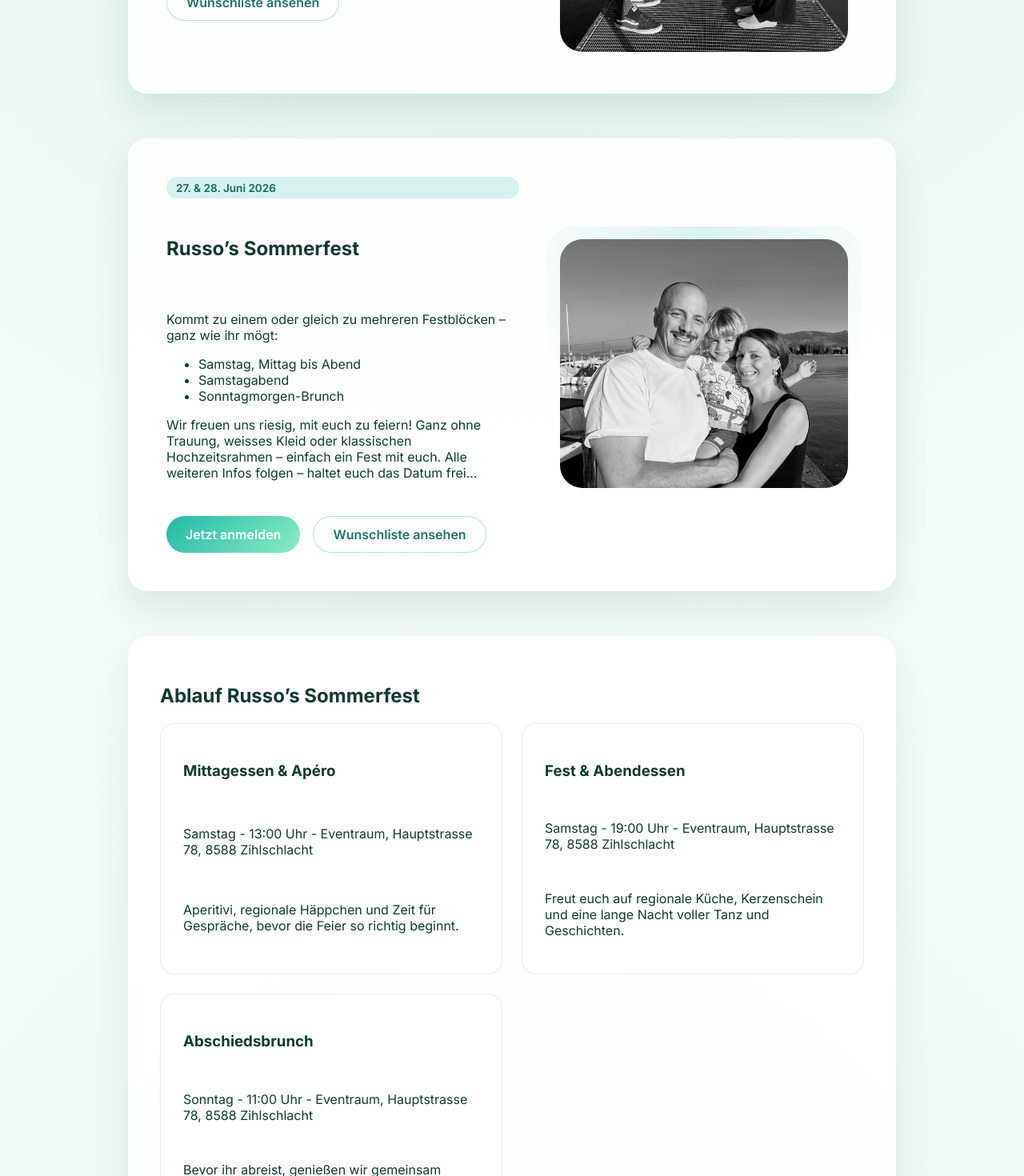
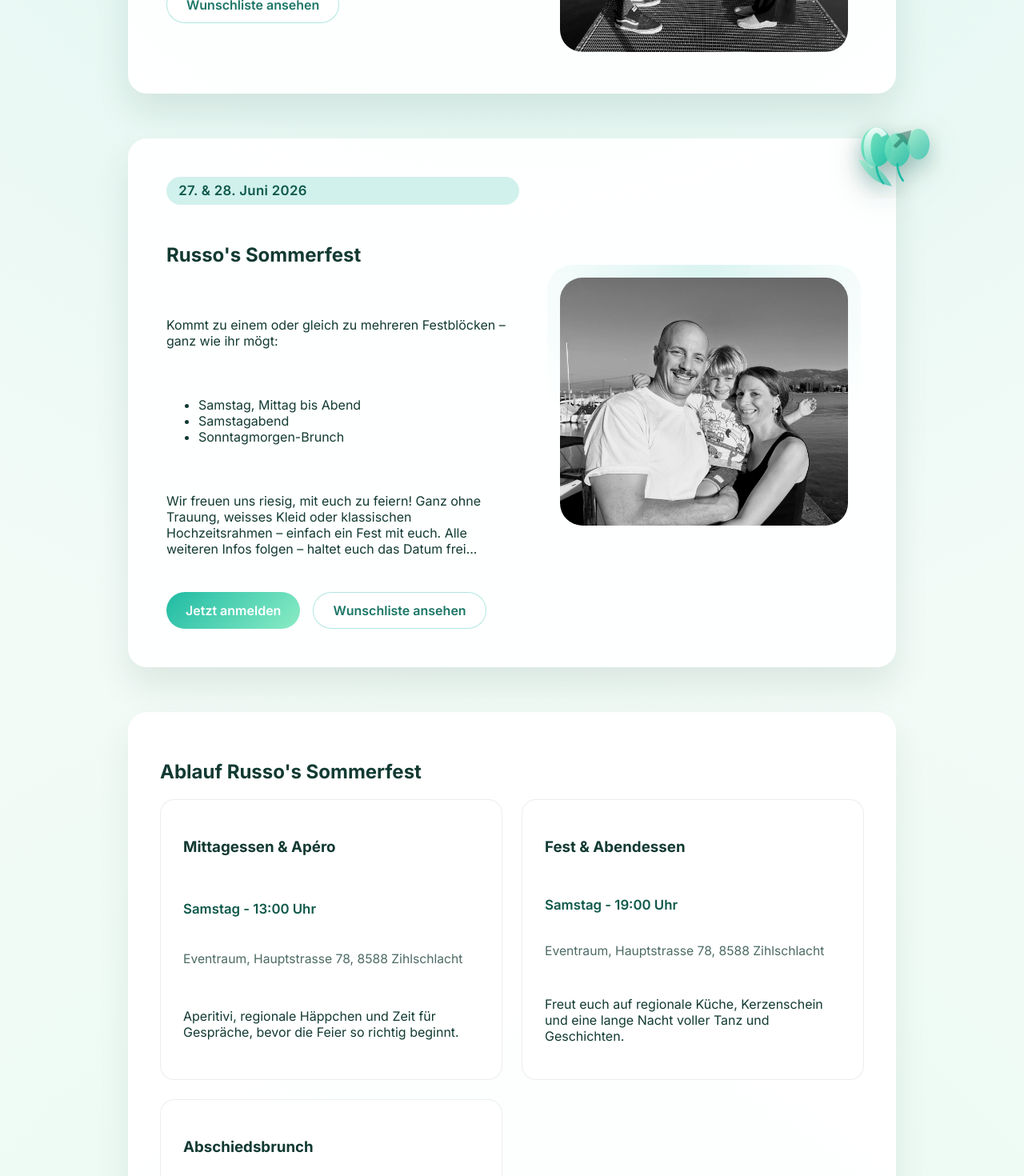
Before and after one commit to russo1337/wedding-page, a Next.js app: page / in a window 1280 px wide. Shown: the part 500-1970 px from the top of the page at 80% size. Built offline with nearby package versions, Linux system fonts and the light colour scheme.

Commit message:
design changes

```diff
--- a/app/globals.css
+++ b/app/globals.css
@@ -178,12 +178,13 @@ fieldset legend {
 
 .tag {
   display: inline-block;
-  padding: 0.35rem 0.75rem;
+  padding: 0.45rem 0.95rem;
   border-radius: 999px;
-  background: rgba(31, 187, 164, 0.18);
-  color: #126a58;
-  font-size: 0.85rem;
+  background: rgba(31, 187, 164, 0.2);
+  color: #0f594a;
+  font-size: 1.05rem;
   font-weight: 600;
+  letter-spacing: 0.02em;
 }
 
 .feedback {
@@ -201,6 +202,7 @@ fieldset legend {
 }
 
 .hero {
+  position: relative;
   display: grid;
   gap: 2.5rem;
   align-items: center;
@@ -209,7 +211,6 @@ fieldset legend {
   background: rgba(255, 255, 255, 0.92);
   box-shadow: 0 22px 44px rgba(18, 58, 50, 0.1);
 }
-
 .hero-text {
   display: grid;
   gap: 1.5rem;
@@ -248,3 +249,51 @@ fieldset legend {
     gap: 1.75rem;
   }
 }
+.event-meta {
+  font-size: 1.05rem;
+  font-weight: 600;
+  color: #0f594a;
+  margin-bottom: 0.35rem;
+}
+
+.event-location {
+  font-size: 0.98rem;
+  color: rgba(18, 58, 50, 0.75);
+}
+
+
+.hero-sticker {
+  position: absolute;
+  top: -2.5rem;
+  left: -4.5rem;
+  width: 140px;
+  height: 140px;
+  display: flex;
+  align-items: center;
+  justify-content: center;
+  filter: drop-shadow(0 12px 18px rgba(15, 89, 74, 0.25));
+}
+
+.hero-sticker img {
+  width: 100%;
+  height: auto;
+}
+
+.hero-sticker-right {
+  left: auto;
+  right: -3.5rem;
+}
+
+@media (max-width: 720px) {
+  .hero-sticker {
+    top: -2rem;
+    left: -3rem;
+    width: 110px;
+    height: 110px;
+  }
+
+  .hero-sticker-right {
+    left: auto;
+    right: -3rem;
+  }
+}
--- a/app/page.js
+++ b/app/page.js
@@ -6,6 +6,15 @@ export default function HomePage() {
   return (
     <>
       <section className="hero">
+        <div className="hero-sticker">
+          <Image
+            src="/images/rings-sticker.svg"
+            alt="Zwei Trauringe"
+            width={140}
+            height={140}
+            priority
+          />
+        </div>
         <div className="hero-text">
           <span className="tag">3. Oktober 2025</span>
           <h1>Wir heiraten!</h1>
@@ -29,17 +38,27 @@ export default function HomePage() {
       </section>
 
       <section className="hero">
+        <div className="hero-sticker hero-sticker-right">
+          <Image
+            src="/images/party-sticker.svg"
+            alt="Party Symbol"
+            width={140}
+            height={140}
+            priority
+          />
+        </div>
         <div className="hero-text">
           <span className="tag">27. & 28. Juni 2026</span>
-          <h1>Russo’s Sommerfest</h1>
+          <h1>Russo's Sommerfest</h1>
           <p>
             Kommt zu einem oder gleich zu mehreren Festblöcken – ganz wie ihr mögt:
+          </p>
           <ul>
             <li>Samstag, Mittag bis Abend</li>
             <li>Samstagabend</li>
             <li>Sonntagmorgen-Brunch</li>
           </ul>
-
+          <p>
             Wir freuen uns riesig, mit euch zu feiern! Ganz ohne Trauung, weisses Kleid oder klassischen Hochzeitsrahmen – einfach ein Fest mit euch.
             Alle weiteren Infos folgen – haltet euch das Datum frei...
           </p>
@@ -51,7 +70,7 @@ Alle weiteren Infos folgen – haltet euch das Datum frei...
         <div className="hero-photo">
           <Image
             src="/images/familie-am-see.jpg"
-            alt="Sandra und Riccardo küssend"
+            alt="Sandra und Riccardo am See"
             width={360}
             height={320}
             priority
@@ -60,12 +79,13 @@ Alle weiteren Infos folgen – haltet euch das Datum frei...
       </section>
 
       <section>
-        <h2>Ablauf Russo’s Sommerfest</h2>
+        <h2>Ablauf Russo's Sommerfest</h2>
         <div className="card-grid">
           {weddingEvents.map((event) => (
             <article key={event.id} className="card">
               <h3>{event.title}</h3>
-              <p>{`${event.day} - ${event.time} - ${event.location}`}</p>
+              <p className="event-meta">{`${event.day} - ${event.time}`}</p>
+              <p className="event-location">{event.location}</p>
               <p>{event.summary}</p>
             </article>
           ))}
--- a/lib/data.js
+++ b/lib/data.js
@@ -1,5 +1,5 @@
 export const weddingEvents = [
-   {
+  {
     id: "mittag",
     title: "Mittagessen & Apéro",
     day: "Samstag",
```
Also changed, not shown: public/images/party-sticker.svg (added), public/images/rings-sticker.svg (added). Lines whose indentation alone changed are shown as unchanged.
